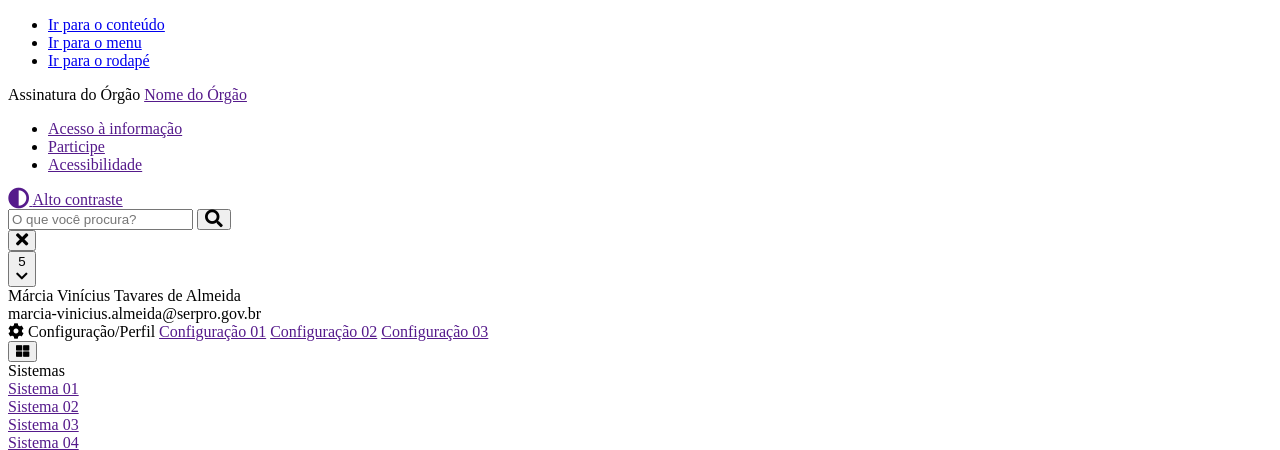
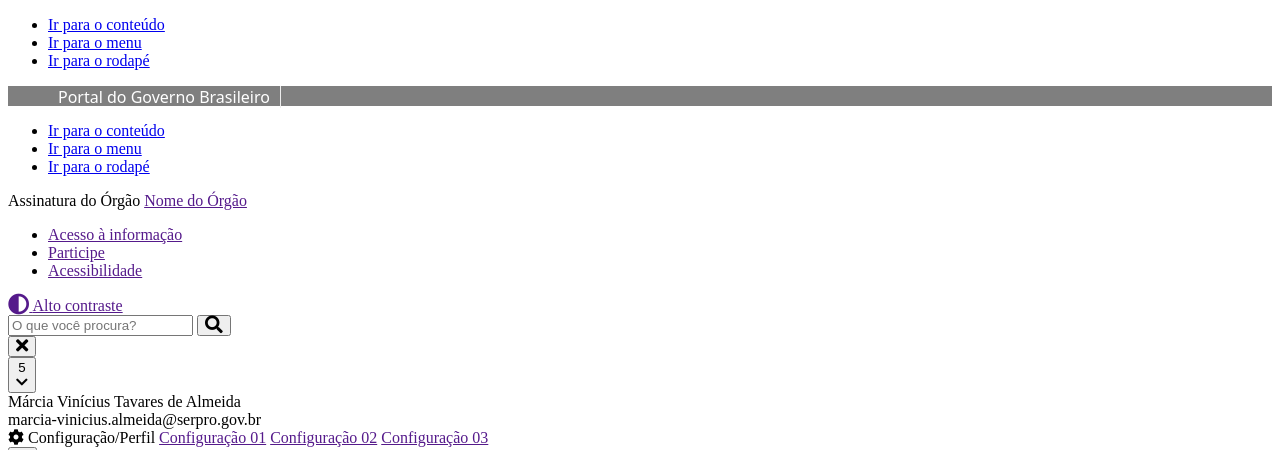
Before and after one commit to hebersonaguiar/updateadcontrol, a Flask app: page /usuarios in a window 1280 px wide. Shown: the top 450 px of the page. Run offline with Flask 2, Linux system fonts and the light colour scheme; the visitor is signed in with stand-in values (Sample User, id 1); some libraries are stand-ins or nearby versions.

Commit message:
Inserindo html Usuarios

```diff
--- a/templates/usuarios.html
+++ b/templates/usuarios.html
@@ -14,6 +14,22 @@
 </head>
 
 <body class="template-system">
+    <!-- Atalhos para conteúdo -->
+  <ul id="skip-menu" class="skip-menu">
+    <li><a accesskey="1" href="#content">Ir para o conteúdo</a></li>
+    <li><a accesskey="2" href="#navigation">Ir para o menu</a></li>
+    <li><a accesskey="3" href="#footer-brasil">Ir para o rodapé</a></li>
+  </ul>
+
+  <!-- Barra de governo -->
+  <div id="barra-brasil" style="background:#7F7F7F; height: 20px; padding:0 0 0 10px;display:block;">
+    <ul id="menu-barra-temp" style="list-style:none;">
+      <li style="display:inline; float:left;padding-right:10px; margin-right:10px; border-right:1px solid #EDEDED">
+        <a href="http://brasil.gov.br" style="font-family:sans,sans-serif; text-decoration:none; color:white;">Portal do
+          Governo Brasileiro</a>
+      </li>
+    </ul>
+  </div>
   <!-- Atalhos para conteúdo -->
   <ul id="skip-menu" class="skip-menu">
     <li><a accesskey="1" href="#content">Ir para o conteúdo</a></li>
```
